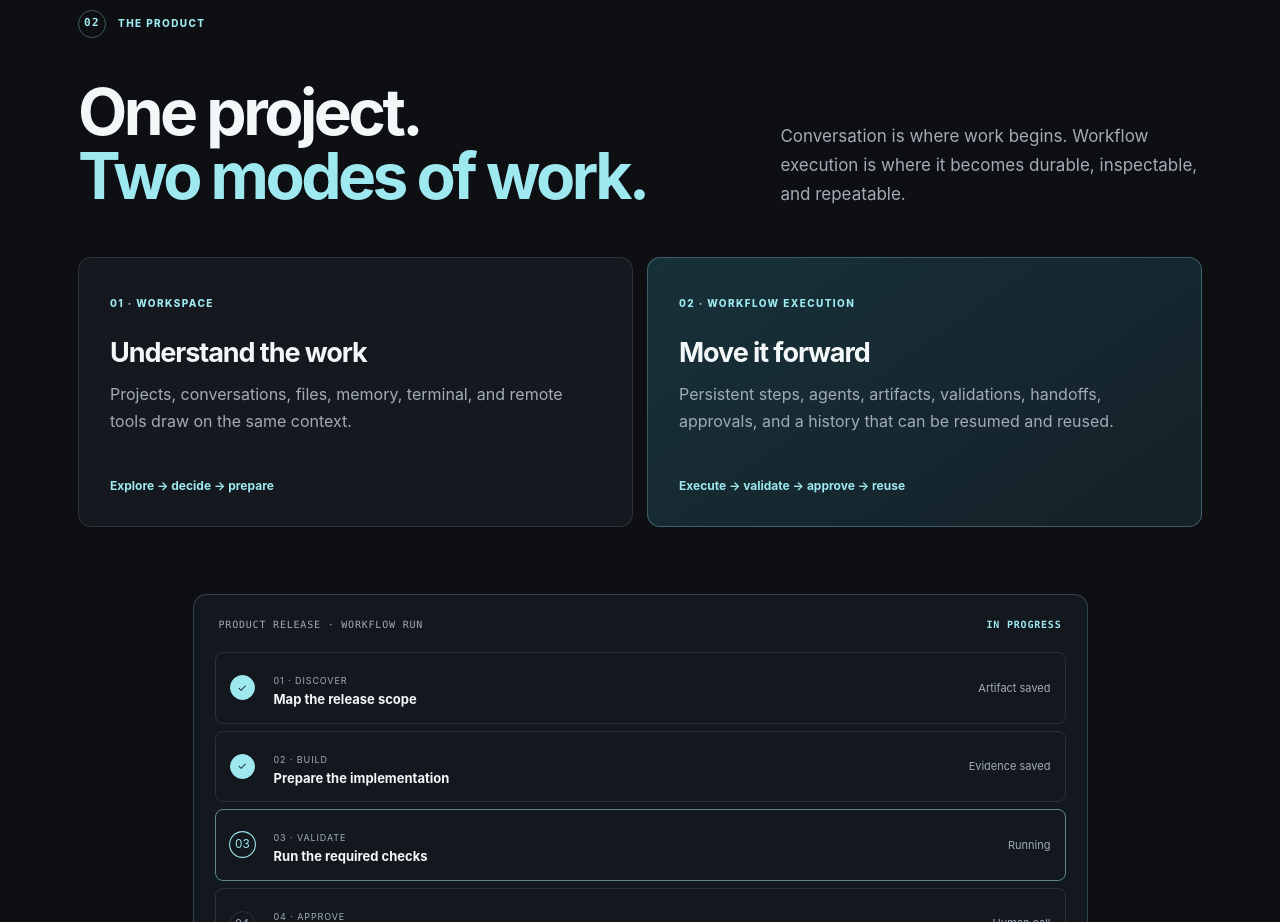
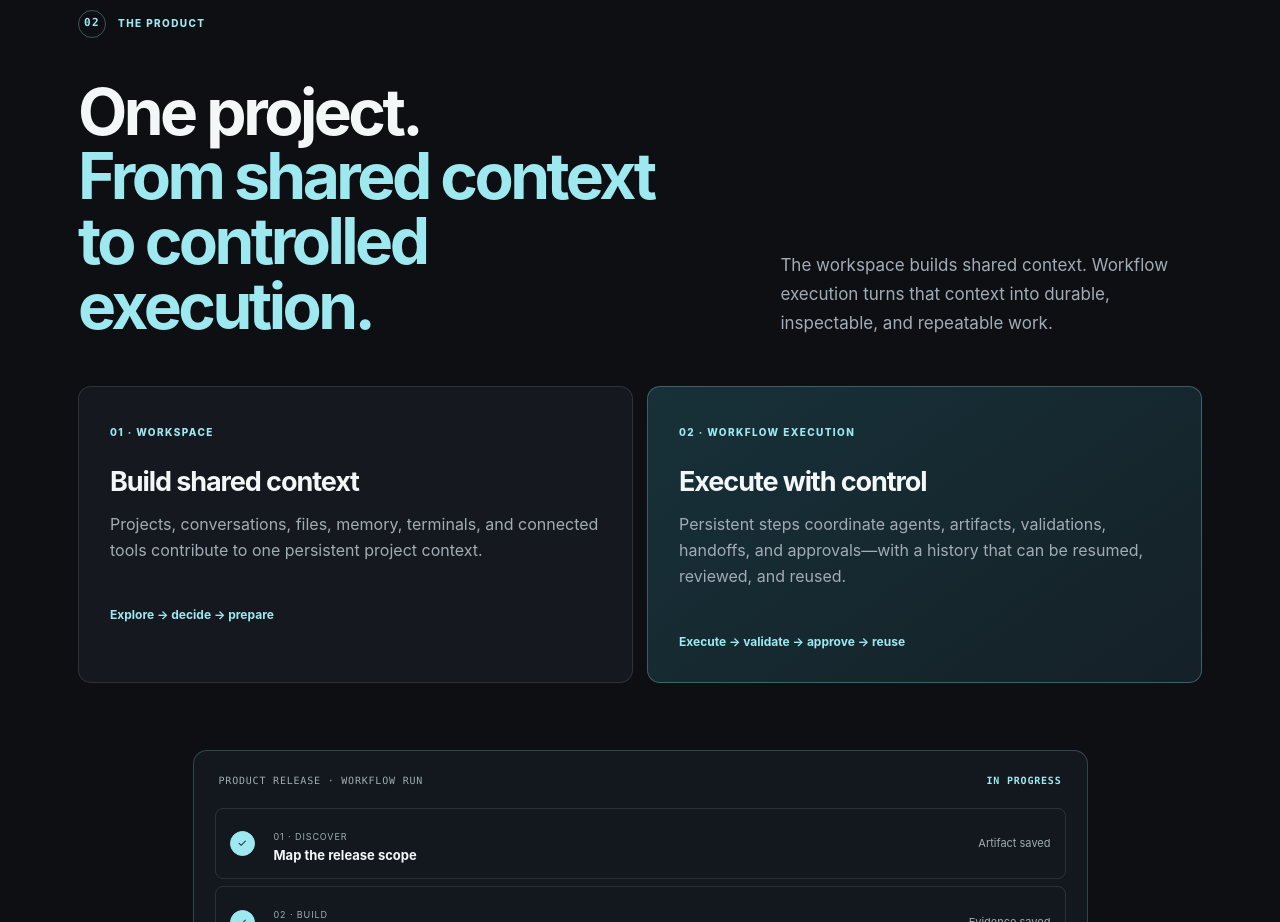
Before and after one commit to MIMAR-AI/mimar-investor-landing, a website: page index.html in a window 1280 px wide. Shown: the part 1980-2902 px from the top of the page. Drawn offline with Linux system fonts and the light colour scheme.

Commit message:
Clarify product context and execution story

```diff
--- a/index.html
+++ b/index.html
@@ -40,8 +40,8 @@
 
     <section class="section" id="product" data-reveal>
       <div class="section-label"><span>02</span><p>THE PRODUCT</p></div>
-      <div class="section-copy"><h2>One project.<br /><em>Two modes of work.</em></h2><p>Conversation is where work begins. Workflow execution is where it becomes durable, inspectable, and repeatable.</p></div>
-      <div class="product-grid"><article><small>01 · WORKSPACE</small><h3>Understand the work</h3><p>Projects, conversations, files, memory, terminal, and remote tools draw on the same context.</p><footer>Explore → decide → prepare</footer></article><article class="accent-card"><small>02 · WORKFLOW EXECUTION</small><h3>Move it forward</h3><p>Persistent steps, agents, artifacts, validations, handoffs, approvals, and a history that can be resumed and reused.</p><footer>Execute → validate → approve → reuse</footer></article></div>
+      <div class="section-copy"><h2>One project.<br /><em>From shared context to controlled execution.</em></h2><p>The workspace builds shared context. Workflow execution turns that context into durable, inspectable, and repeatable work.</p></div>
+      <div class="product-grid"><article><small>01 · WORKSPACE</small><h3>Build shared context</h3><p>Projects, conversations, files, memory, terminals, and connected tools contribute to one persistent project context.</p><footer>Explore → decide → prepare</footer></article><article class="accent-card"><small>02 · WORKFLOW EXECUTION</small><h3>Execute with control</h3><p>Persistent steps coordinate agents, artifacts, validations, handoffs, and approvals—with a history that can be resumed, reviewed, and reused.</p><footer>Execute → validate → approve → reuse</footer></article></div>
       <div class="workflow"><header><span>PRODUCT RELEASE · WORKFLOW RUN</span><b>IN PROGRESS</b></header><ol><li class="done"><i>✓</i><span><small>01 · DISCOVER</small><strong>Map the release scope</strong></span><em>Artifact saved</em></li><li class="done"><i>✓</i><span><small>02 · BUILD</small><strong>Prepare the implementation</strong></span><em>Evidence saved</em></li><li class="active"><i>03</i><span><small>03 · VALIDATE</small><strong>Run the required checks</strong></span><em>Running</em></li><li><i>04</i><span><small>04 · APPROVE</small><strong>Make the release decision</strong></span><em>Human call</em></li></ol></div>
     </section>
 
```
